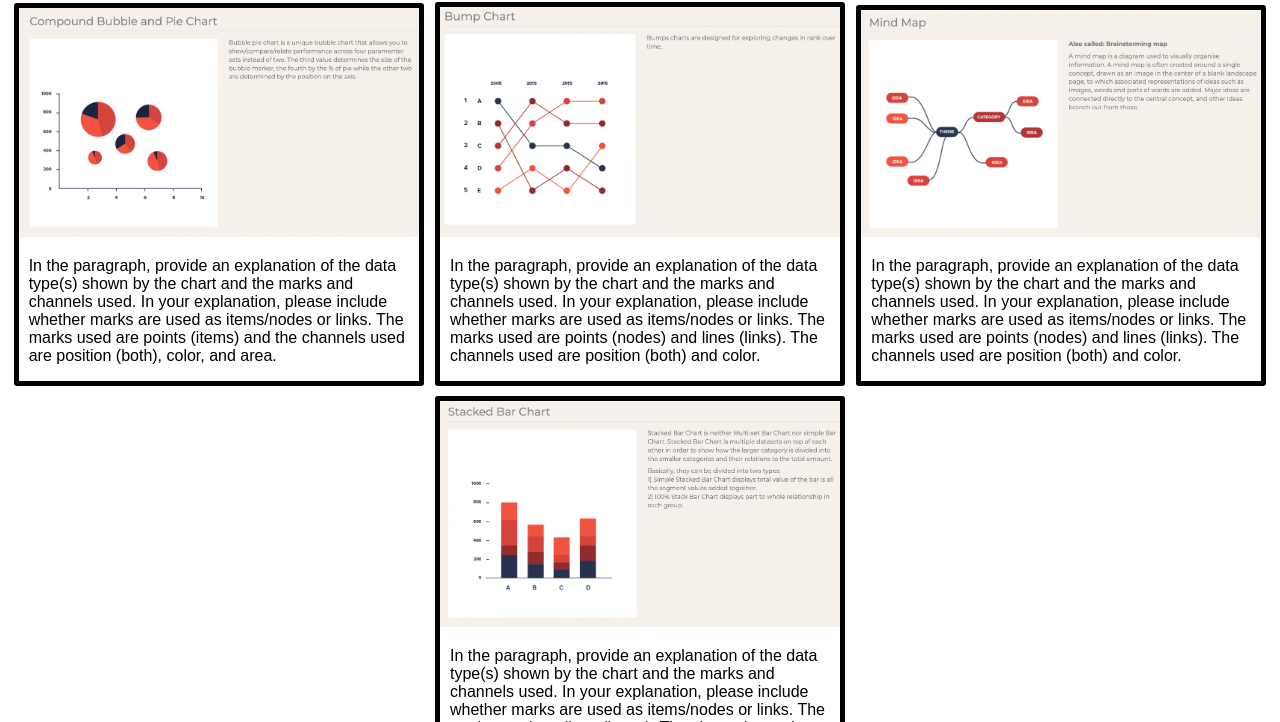
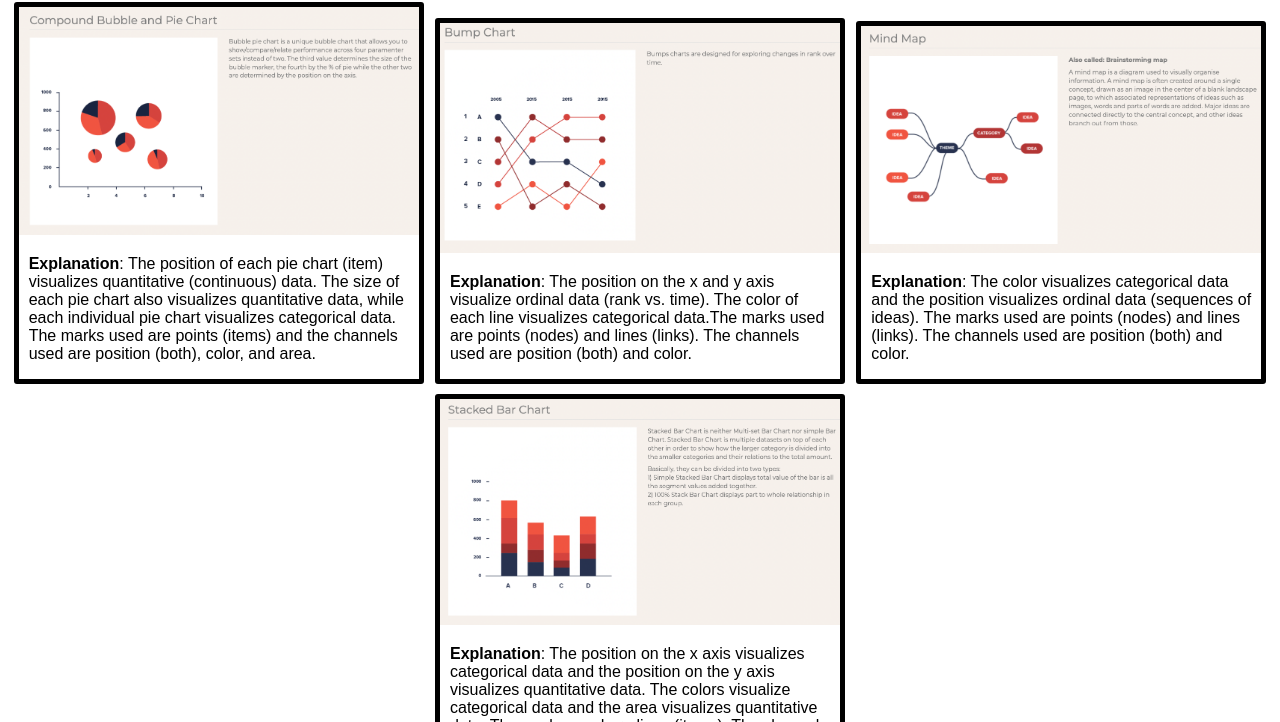
Before and after one commit to DS4200-S22/hw-03-jason-and-marco, a plain HTML site: page index.html in a window 1280 px wide. Shown: the part 78-800 px from the top of the page. Drawn offline with Linux system fonts and the light colour scheme.

Commit message:
Added proper explanations for each chart

```diff
--- a/index.html
+++ b/index.html
@@ -21,37 +21,32 @@
     <div class="box">
         <img src="img/bubble_and_pie_chart.png" alt="bubble and pie chart"
              width="400">
-        <p>In the paragraph, provide an explanation of the data type(s) shown by the chart and the marks and channels
-            used. In your explanation, please include whether marks are used as items/nodes or links.
-
-        The marks used are points (items) and the channels used are position (both), color, and area.</p>
+        <p><strong>Explanation</strong>: The position of each pie chart (item) visualizes quantitative (continuous) data. The size of each pie chart
+            also visualizes quantitative data, while each individual pie chart visualizes categorical data. The marks
+            used are points (items) and the channels used are position (both), color, and area.</p>
     </div>
 
     <div class="box">
         <img src="img/bump_chart.png" alt="bump chart"
              width="400">
-        <p>In the paragraph, provide an explanation of the data type(s) shown by the chart and the marks and channels
-            used. In your explanation, please include whether marks are used as items/nodes or links.
-
-        The marks used are points (nodes) and lines (links). The channels used are position (both) and color.</p>
+        <p><strong>Explanation</strong>: The position on the x and y axis visualize ordinal data (rank vs. time). The color of each line visualizes
+            categorical data.The marks used are points (nodes) and lines (links). The channels used are position (both)
+            and color.</p>
     </div>
 
     <div class="box">
         <img src="img/mind_map.png" alt="mind map"
              width="400">
-        <p>In the paragraph, provide an explanation of the data type(s) shown by the chart and the marks and channels
-            used. In your explanation, please include whether marks are used as items/nodes or links.
-
-        The marks used are points (nodes) and lines (links). The channels used are position (both) and color.</p>
+        <p><strong>Explanation</strong>: The color visualizes categorical data and the position visualizes ordinal data (sequences of ideas). The
+            marks used are points (nodes) and lines (links). The channels used are position (both) and color.</p>
     </div>
 
     <div class="box">
         <img src="img/stacked_bar_chart.png" alt="stacked bar chart"
              width="400">
-        <p>In the paragraph, provide an explanation of the data type(s) shown by the chart and the marks and channels
-            used. In your explanation, please include whether marks are used as items/nodes or links.
-
-        The marks used are lines (items). The channels used are position (both), color, and area.</p>
+        <p><strong>Explanation</strong>: The position on the x axis visualizes categorical data and the position on the y axis visualizes quantitative
+            data. The colors visualize categorical data and the area visualizes quantitative data. The marks used are
+            lines (items). The channels used are position (both), color, and area.</p>
     </div>
 
 </div>
```
